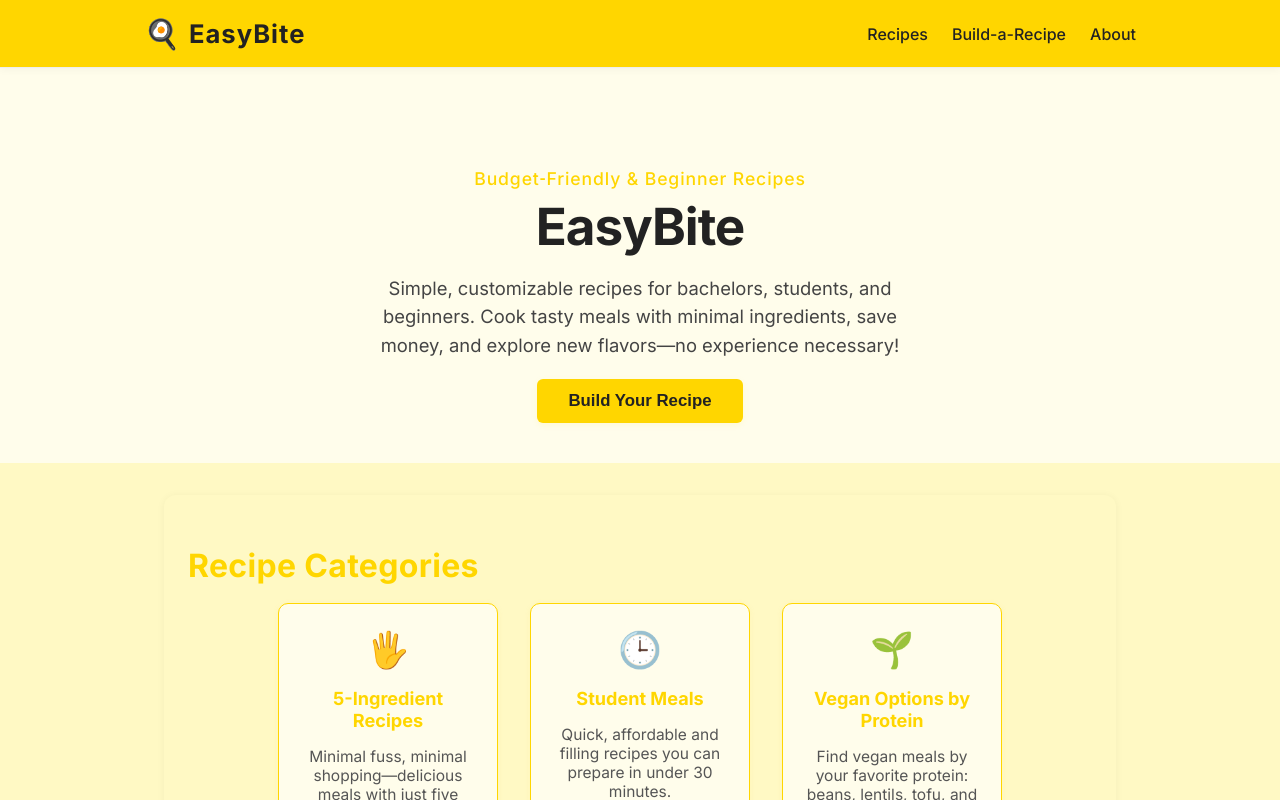
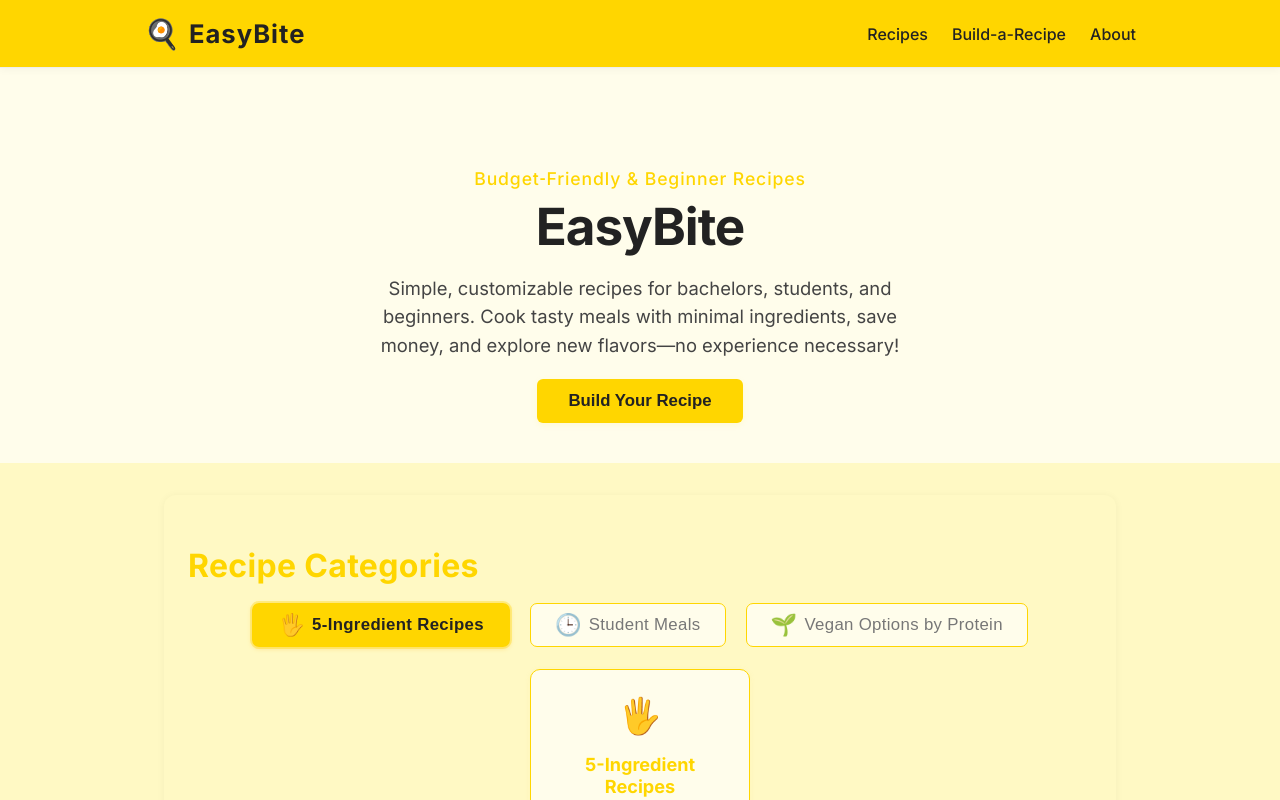
Before and after one commit to Workflow-Manager-admin/easybite-budget-friendly-recipes-for-beginners-15511-34a97e78, a React (Create React App) app in the folder easybite_budget_recipes/: page / in a window 1280 px wide. Shown: the top 800 px of the page. Built offline with nearby package versions, Linux system fonts and the light colour scheme; the HTML template or start-up script is replaced by a standard one.

Commit message:
Auto-commit: Changes as of 2025-05-30T19:28:51.295176+00:00

```diff
--- a/easybite_budget_recipes/src/App.js
+++ b/easybite_budget_recipes/src/App.js
@@ -7,117 +7,18 @@ function App() {
    * Main container for the EasyBite: Budget-Friendly Recipes for Beginners.
    * Implements a visually clean/top-aligned column layout,
    * clear sections for each feature, and beginner-friendly UI.
+   *
+   * REF: Now allows users to select a recipe column/category, showing only that column at a time.
    */
-  return (
-    <div className="app" style={{ background: '#FFF9C4', minHeight: '100vh' }}>
-      {/* Navbar */}
-      <nav
-        className="navbar"
-        style={{
-          backgroundColor: '#FFD600',
-          color: '#222',
-          borderBottom: '1px solid #eee',
-          position: 'sticky',
-          top: 0,
-          boxShadow: '0 2px 8px rgba(0,0,0,0.04)',
-        }}
-      >
-        <div className="container" style={{ maxWidth: 1040 }}>
-          <div style={{ display: 'flex', alignItems: 'center', justifyContent: 'space-between', width: '100%' }}>
-            <div className="logo" style={{ fontWeight: 700, fontSize: '1.6rem', letterSpacing: '1px' }}>
-              <span className="logo-symbol" style={{ color: '#FFD600', fontSize: '1.8rem' }}>🍳</span>
-              EasyBite
-            </div>
-            <nav className="main-menu" aria-label="Main navigation">
-              <ul style={{
-                display: 'flex',
-                gap: '24px',
-                listStyle: 'none',
-                margin: 0,
-                padding: 0,
-                fontWeight: 500,
-                fontSize: '1rem'
-              }}>
-                <li><a href="#recipes" style={{ color: '#222', textDecoration: 'none' }}>Recipes</a></li>
-                <li><a href="#build" style={{ color: '#222', textDecoration: 'none' }}>Build-a-Recipe</a></li>
-                <li><a href="#about" style={{ color: '#222', textDecoration: 'none' }}>About</a></li>
-              </ul>
-            </nav>
-          </div>
-        </div>
-      </nav>
 
-      {/* Hero Section */}
-      <header className="hero" style={{
-        background: '#FFFDEB',
-        textAlign: 'center',
-        padding: '100px 0 40px 0',
-        marginTop: 0,
-      }}>
-        <div className="container" style={{ maxWidth: 780 }}>
-          <div className="subtitle" style={{ color: '#FFD600', fontWeight: 500, fontSize: '1.1rem', letterSpacing: '0.05em' }}>
-            Budget‑Friendly & Beginner Recipes
-          </div>
-          <h1 className="title" style={{
-            color: '#222',
-            fontSize: '3.2rem',
-            fontWeight: 800,
-            marginBottom: 18,
-            marginTop: 8,
-            lineHeight: 1.15,
-            letterSpacing: '-0.02em',
-          }}>
-            EasyBite
-          </h1>
-          <div className="description" style={{
-            color: '#444',
-            fontSize: '1.15rem',
-            margin: '0 auto 20px auto',
-            maxWidth: 520,
-            lineHeight: 1.55,
-            fontWeight: 400
-          }}>
-            Simple, customizable recipes for bachelors, students, and beginners. Cook tasty meals with minimal ingredients, save money, and explore new flavors—no experience necessary!
-          </div>
-          <a href="#build">
-            <button className="btn btn-large"
-              style={{
-                background: '#FFD600',
-                color: '#222',
-                border: 'none',
-                borderRadius: 6,
-                padding: '12px 32px',
-                fontWeight: 600,
-                fontSize: '1.05rem',
-                cursor: 'pointer',
-                boxShadow: '0 2px 6px rgba(255,214,0,0.10)'
-              }}>
-              Build Your Recipe
-            </button>
-          </a>
-        </div>
-      </header>
-
-      <main>
-        <div className="container" style={{ maxWidth: 1000, paddingTop: 32 }}>
-          {/* Recipe Categories */}
-          <section id="recipes" style={{ marginBottom: 36, background: '#FFF9C4', borderRadius: 12, padding: '24px 0', boxShadow: '0 1px 8px rgba(0,0,0,0.05)' }}>
-            <h2 style={{ color: '#FFD600', fontSize: '2rem', fontWeight: 700, marginBottom: 18, marginLeft: 24, letterSpacing: '0.01em' }}>Recipe Categories</h2>
-            <div style={{
-              display: 'flex',
-              gap: '32px',
-              flexWrap: 'wrap',
-              justifyContent: 'center',
-              margin: '16px 0',
-            }}>
-              {/* Category: 5-Ingredient Recipes */}
-              <CategoryCard
-                icon="🖐️"
-                title="5-Ingredient Recipes"
-                description="Minimal fuss, minimal shopping—delicious meals with just five ingredients!"
-                bgColor="#FFFDEB"
-                accentColor="#FFD600"
-                recipes={[
+  // Category data - same order as the visual and matches the category card content below
+  const CATEGORIES = [
+    {
+      id: 'five-ingredients',
+      label: '5-Ingredient Recipes',
+      icon: '🖐️',
+      description: "Minimal fuss, minimal shopping—delicious meals with just five ingredients!",
+      recipes: [
         {
           name: "Garlic Butter Pasta",
           steps: [
@@ -215,16 +116,14 @@ function App() {
             "Serve with steamed rice."
           ]
         }
-                ]}
-              />
-              {/* Category: Student Meals */}
-              <CategoryCard
-                icon="🕒"
-                title="Student Meals"
-                description="Quick, affordable and filling recipes you can prepare in under 30 minutes."
-                bgColor="#FFFDEB"
-                accentColor="#FFD600"
-                recipes={[
+      ]
+    },
+    {
+      id: 'student-meals',
+      label: 'Student Meals',
+      icon: '🕒',
+      description: "Quick, affordable and filling recipes you can prepare in under 30 minutes.",
+      recipes: [
         {
           name: "Microwave Mug Omelette",
           steps: [
@@ -312,16 +211,14 @@ function App() {
             "Stir-fry until hot. Serve immediately."
           ]
         }
-                ]}
-              />
-              {/* Category: Vegan by Protein */}
-              <CategoryCard
-                icon="🌱"
-                title="Vegan Options by Protein"
-                description="Find vegan meals by your favorite protein: beans, lentils, tofu, and more."
-                bgColor="#FFFDEB"
-                accentColor="#FFD600"
-                recipes={[
+      ]
+    },
+    {
+      id: 'vegan-protein',
+      label: 'Vegan Options by Protein',
+      icon: '🌱',
+      description: "Find vegan meals by your favorite protein: beans, lentils, tofu, and more.",
+      recipes: [
         {
           name: "Lentil & Tomato Stew",
           steps: [
@@ -410,9 +307,170 @@ function App() {
             "Serve hot, topped with cilantro."
           ]
         }
-                ]}
+      ]
+    }
+  ];
+
+  const [selectedCategoryId, setSelectedCategoryId] = React.useState(CATEGORIES[0].id);
+
+  return (
+    <div className="app" style={{ background: '#FFF9C4', minHeight: '100vh' }}>
+      {/* Navbar */}
+      <nav
+        className="navbar"
+        style={{
+          backgroundColor: '#FFD600',
+          color: '#222',
+          borderBottom: '1px solid #eee',
+          position: 'sticky',
+          top: 0,
+          boxShadow: '0 2px 8px rgba(0,0,0,0.04)',
+        }}
+      >
+        <div className="container" style={{ maxWidth: 1040 }}>
+          <div style={{ display: 'flex', alignItems: 'center', justifyContent: 'space-between', width: '100%' }}>
+            <div className="logo" style={{ fontWeight: 700, fontSize: '1.6rem', letterSpacing: '1px' }}>
+              <span className="logo-symbol" style={{ color: '#FFD600', fontSize: '1.8rem' }}>🍳</span>
+              EasyBite
+            </div>
+            <nav className="main-menu" aria-label="Main navigation">
+              <ul style={{
+                display: 'flex',
+                gap: '24px',
+                listStyle: 'none',
+                margin: 0,
+                padding: 0,
+                fontWeight: 500,
+                fontSize: '1rem'
+              }}>
+                <li><a href="#recipes" style={{ color: '#222', textDecoration: 'none' }}>Recipes</a></li>
+                <li><a href="#build" style={{ color: '#222', textDecoration: 'none' }}>Build-a-Recipe</a></li>
+                <li><a href="#about" style={{ color: '#222', textDecoration: 'none' }}>About</a></li>
+              </ul>
+            </nav>
+          </div>
+        </div>
+      </nav>
+
+      {/* Hero Section */}
+      <header className="hero" style={{
+        background: '#FFFDEB',
+        textAlign: 'center',
+        padding: '100px 0 40px 0',
+        marginTop: 0,
+      }}>
+        <div className="container" style={{ maxWidth: 780 }}>
+          <div className="subtitle" style={{ color: '#FFD600', fontWeight: 500, fontSize: '1.1rem', letterSpacing: '0.05em' }}>
+            Budget‑Friendly & Beginner Recipes
+          </div>
+          <h1 className="title" style={{
+            color: '#222',
+            fontSize: '3.2rem',
+            fontWeight: 800,
+            marginBottom: 18,
+            marginTop: 8,
+            lineHeight: 1.15,
+            letterSpacing: '-0.02em',
+          }}>
+            EasyBite
+          </h1>
+          <div className="description" style={{
+            color: '#444',
+            fontSize: '1.15rem',
+            margin: '0 auto 20px auto',
+            maxWidth: 520,
+            lineHeight: 1.55,
+            fontWeight: 400
+          }}>
+            Simple, customizable recipes for bachelors, students, and beginners. Cook tasty meals with minimal ingredients, save money, and explore new flavors—no experience necessary!
+          </div>
+          <a href="#build">
+            <button className="btn btn-large"
+              style={{
+                background: '#FFD600',
+                color: '#222',
+                border: 'none',
+                borderRadius: 6,
+                padding: '12px 32px',
+                fontWeight: 600,
+                fontSize: '1.05rem',
+                cursor: 'pointer',
+                boxShadow: '0 2px 6px rgba(255,214,0,0.10)'
+              }}>
+              Build Your Recipe
+            </button>
+          </a>
+        </div>
+      </header>
+
+      <main>
+        <div className="container" style={{ maxWidth: 1000, paddingTop: 32 }}>
+          {/* Recipe Categories */}
+          <section id="recipes" style={{ marginBottom: 36, background: '#FFF9C4', borderRadius: 12, padding: '24px 0', boxShadow: '0 1px 8px rgba(0,0,0,0.05)' }}>
+            <h2 style={{ color: '#FFD600', fontSize: '2rem', fontWeight: 700, marginBottom: 18, marginLeft: 24, letterSpacing: '0.01em' }}>Recipe Categories</h2>
+            {/* Category selection UI */}
+            <div
+              style={{
+                display: 'flex',
+                gap: '20px',
+                justifyContent: 'center',
+                margin: '10px 0 22px 0'
+              }}
+              aria-label="Select recipe category"
+            >
+              {CATEGORIES.map(category => (
+                <button
+                  key={category.id}
+                  type="button"
+                  style={{
+                    background: selectedCategoryId === category.id ? '#FFD600' : '#FFFDEB',
+                    color: selectedCategoryId === category.id ? '#222' : '#777',
+                    border: selectedCategoryId === category.id
+                      ? '2.5px solid #FFD600'
+                      : '1.5px solid #FFD600',
+                    borderRadius: 7,
+                    fontWeight: selectedCategoryId === category.id ? 700 : 500,
+                    fontSize: '1.05rem',
+                    letterSpacing: '0.02em',
+                    transition: 'all 0.1s',
+                    padding: '7px 24px',
+                    boxShadow: selectedCategoryId === category.id ? '0 1.5px 5px #FFE082' : 'none',
+                    cursor: selectedCategoryId === category.id ? 'default' : 'pointer',
+                    outline: selectedCategoryId === category.id ? '2px solid #FFD60055' : 'none',
+                    display: 'flex',
+                    alignItems: 'center',
+                    gap: 7
+                  }}
+                  onClick={() => setSelectedCategoryId(category.id)}
+                  aria-pressed={selectedCategoryId === category.id}
+                  tabIndex={0}
+                  disabled={selectedCategoryId === category.id}
+                >
+                  <span style={{ fontSize: '1.27em', verticalAlign: 'middle' }}>{category.icon}</span>
+                  {category.label}
+                </button>
+              ))}
+            </div>
+            {/* Only render the selected category */}
+            <div style={{
+              display: 'flex',
+              gap: '32px',
+              flexWrap: 'wrap',
+              justifyContent: 'center',
+              margin: '16px 0',
+              minHeight: 100
+            }}>
+              {CATEGORIES.filter(c => c.id === selectedCategoryId).map(category => (
+                <CategoryCard
+                  key={category.id}
+                  icon={category.icon}
+                  title={category.label}
+                  description={category.description}
+                  bgColor="#FFFDEB"
+                  accentColor="#FFD600"
+                  recipes={category.recipes}
                 />
-
+              ))}
             </div>
           </section>
 
```
Also changed, not shown: 2 other files (tests, documents, lock files or other folders). Lines whose indentation alone changed are shown as unchanged.
